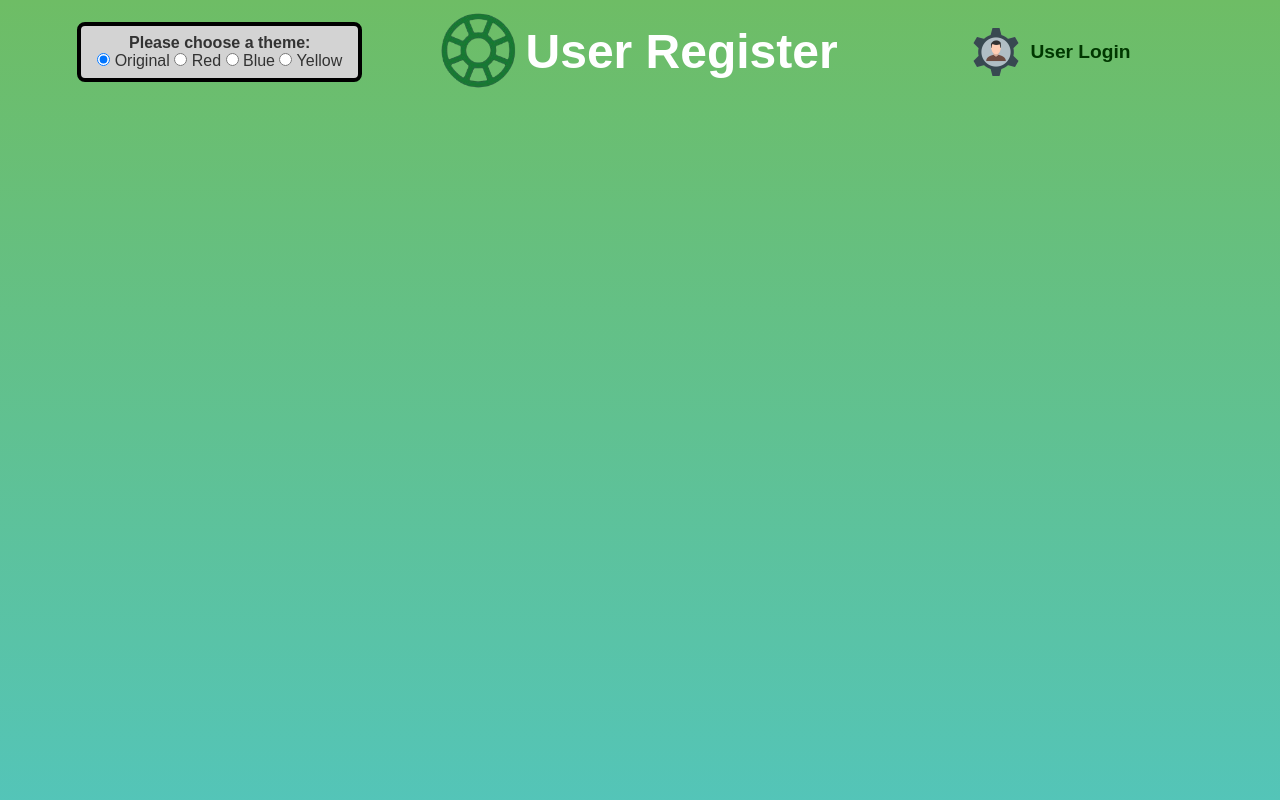
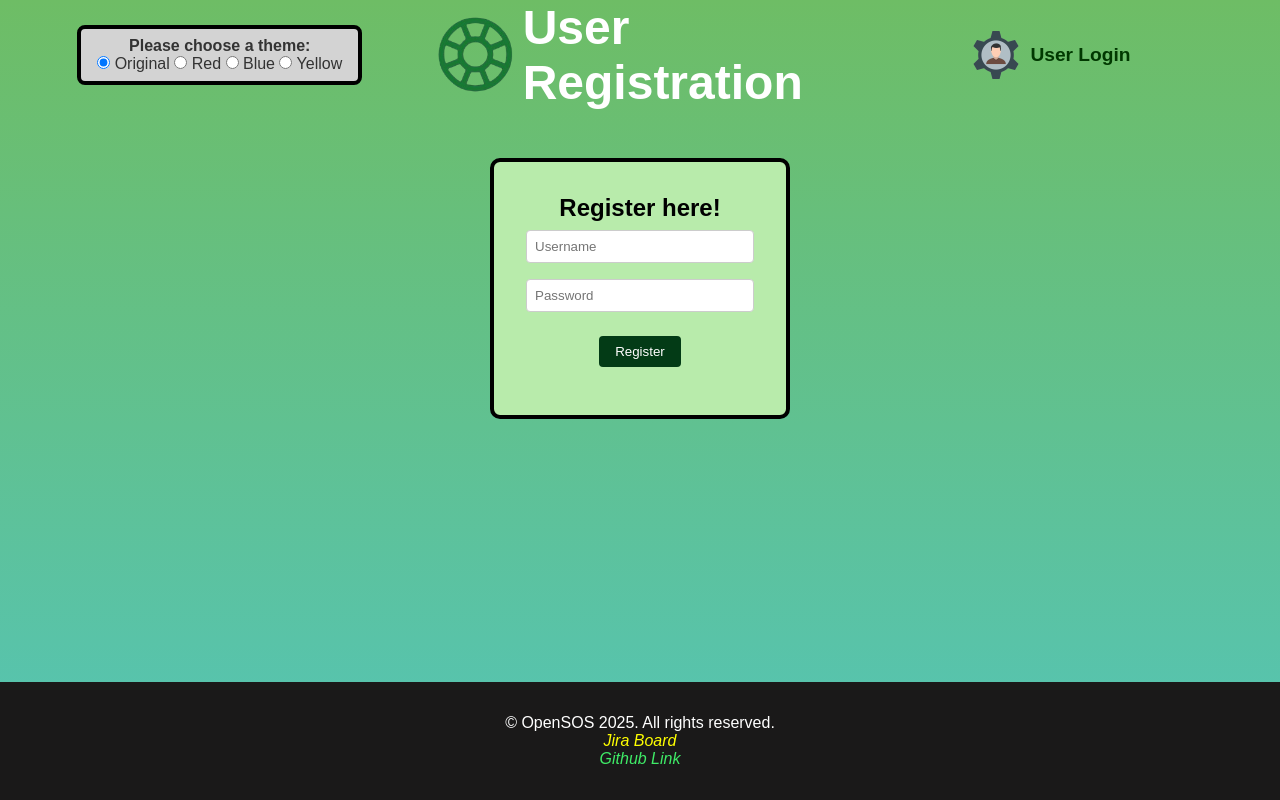
Before and after one commit to 102153870/openSOS_groupProjectPart1, a PHP site: page /register_user.php in a window 1280 px wide. Run offline with PHP 8.4, Linux system fonts and the light colour scheme.

Commit message:
Added basic form and styling for the register manager and register user pages.

```diff
--- a/register_user.php
+++ b/register_user.php
@@ -5,17 +5,43 @@
 <html lang="en">
 <head>
     <meta charset="UTF-8">
-    <meta name="description" content="Project Part 1 index.html Page (Home Page)">
+    <meta name="description" content="Project Part 1 register_user.php Page">
     <meta name="viewport" content="width=device-width, initial-scale=1.0">
     <meta name="keywords" content="HTML5, Group Project, Home Page, OpenSOS">
     <meta name="author" content="Rodney Liaw">
-    <title>OpenSOS</title>
+    <title>User Registration</title>
 
     <link rel="stylesheet" href="styles/style.css">
     <link rel="icon" type="image/x-icon" href="images/tab_icon.png">
 </head>
 
-<?php
-$page_title = "User Register";
-include 'header.inc';
-?>
+<body>
+    <header>
+        <?php
+            $page_title = "User Registration";
+            include 'header.inc'; // Ensure this path is correct
+        ?>
+    </header>
+
+    <main>
+    <div class="login_container">
+        <h2>Register here!</h2>
+
+        <!--Registration form -->
+        <form class="login_form" method="post" action="<?php echo htmlspecialchars($_SERVER["PHP_SELF"]); ?>">
+
+            <input type="text" id="username" name="username" placeholder="Username" required>
+
+            <input type="password" id="password" name="password" placeholder="Password" required>
+
+            <button type="submit" class="login_button">
+                Register
+            </button>
+        </form>
+    </div>
+    </main>
+    <footer>
+        <?php include 'footer.inc'; ?>
+    </footer>
+</body>
+</html>
--- a/styles/style.css
+++ b/styles/style.css
@@ -85,6 +85,7 @@ description: refers to index.php, about.php, apply.php and jobs.php, process_eoi
     display: flex;
     align-items: center;
 }
+html{height: 100%;}
 
 /*Changes to website background colour*/
 body {
@@ -98,7 +99,6 @@ body {
 
     display: flex;
     flex-direction: column;
-
     width: 100%;
     min-height: 100%;
     margin: 0;
@@ -166,7 +166,6 @@ main {
 footer {
     background: rgb(26, 25, 25);
     font-size: 1rem;
-    flex: end;
     align-items: center;
     padding: 1rem 3rem;
     /* Add horizontal padding */
```
Also changed, not shown: register_manager.php (+34 -6 lines).
